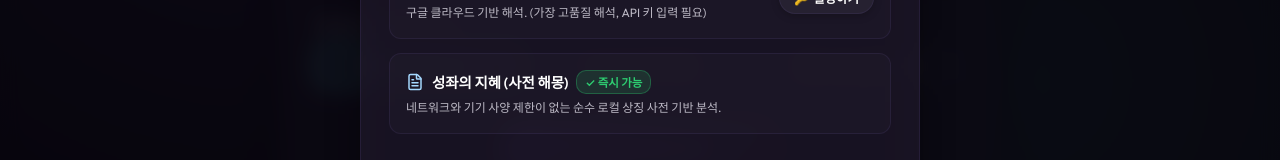
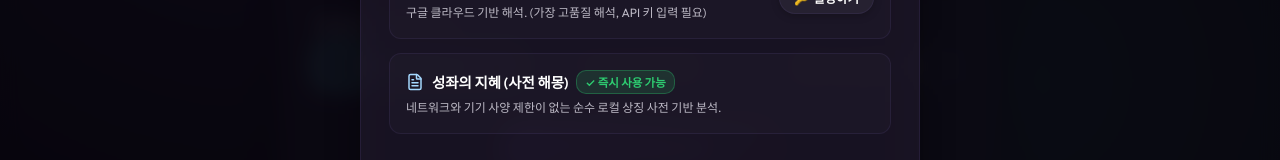
Before and after one commit to epixell/DreamTeller, a React (Vite) app: page / in a window 1280 px wide. Both pictures are taken after a click on the button "AI 관리자 (설정)". Shown: the part 480-640 px from the top of the page. Built offline with nearby package versions, Linux system fonts and the light colour scheme.

Commit message:
style: update active status badges to consistently include '사용 가능' or '즉시 사용 가능' text

```diff
--- a/src/components/SettingsModal.tsx
+++ b/src/components/SettingsModal.tsx
@@ -84,7 +84,7 @@ export const SettingsModal: React.FC<SettingsModalProps> = ({
                     <Sparkles size={18} color="var(--color-secondary)" />
                     <span style={styles.cardTitle}>Chrome Gemini Nano</span>
                     {browserInfo.chromeAIAvailable ? (
-                      <span style={styles.badgeSuccess}>✓ 활성화됨</span>
+                      <span style={styles.badgeSuccess}>✓ 활성화됨 (사용 가능)</span>
                     ) : (
                       <span style={styles.badgeWarning}>✗ 설정 필요</span>
                     )}
@@ -119,7 +119,7 @@ export const SettingsModal: React.FC<SettingsModalProps> = ({
                     <Cpu size={18} color="var(--color-primary)" />
                     <span style={styles.cardTitle}>로컬 AI (Qwen2.5)</span>
                     {qwenAIService.isLoaded() ? (
-                      <span style={styles.badgeSuccess}>✓ 준비 완료</span>
+                      <span style={styles.badgeSuccess}>✓ 준비 완료 (사용 가능)</span>
                     ) : (
                       <span style={styles.badgeWarning}>📥 다운로드 필요</span>
                     )}
@@ -154,7 +154,7 @@ export const SettingsModal: React.FC<SettingsModalProps> = ({
                     <Cloud size={18} color="#4dabf7" />
                     <span style={styles.cardTitle}>Gemini Cloud API</span>
                     {settings.geminiApiKey.trim().length > 5 ? (
-                      <span style={styles.badgeSuccess}>✓ 키 설정됨</span>
+                      <span style={styles.badgeSuccess}>✓ 키 설정됨 (사용 가능)</span>
                     ) : (
                       <span style={styles.badgeWarning}>🔑 키 필요</span>
                     )}
@@ -191,7 +191,7 @@ export const SettingsModal: React.FC<SettingsModalProps> = ({
                   <div style={styles.cardHeader}>
                     <FileText size={18} color="#a5d8ff" />
                     <span style={styles.cardTitle}>성좌의 지혜 (사전 해몽)</span>
-                    <span style={styles.badgeSuccess}>✓ 즉시 가능</span>
+                    <span style={styles.badgeSuccess}>✓ 즉시 사용 가능</span>
                   </div>
                   <p style={styles.cardDesc}>네트워크와 기기 사양 제한이 없는 순수 로컬 상징 사전 기반 분석.</p>
                 </div>
```
